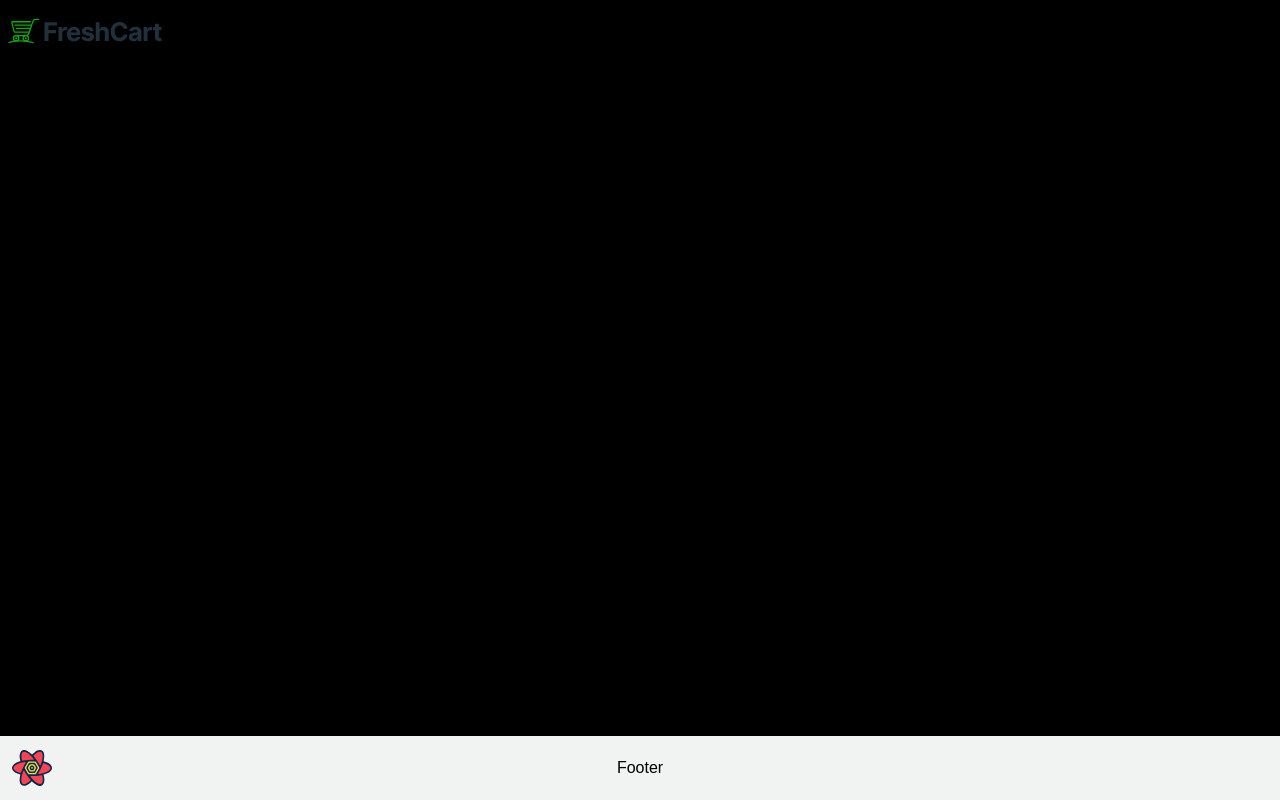
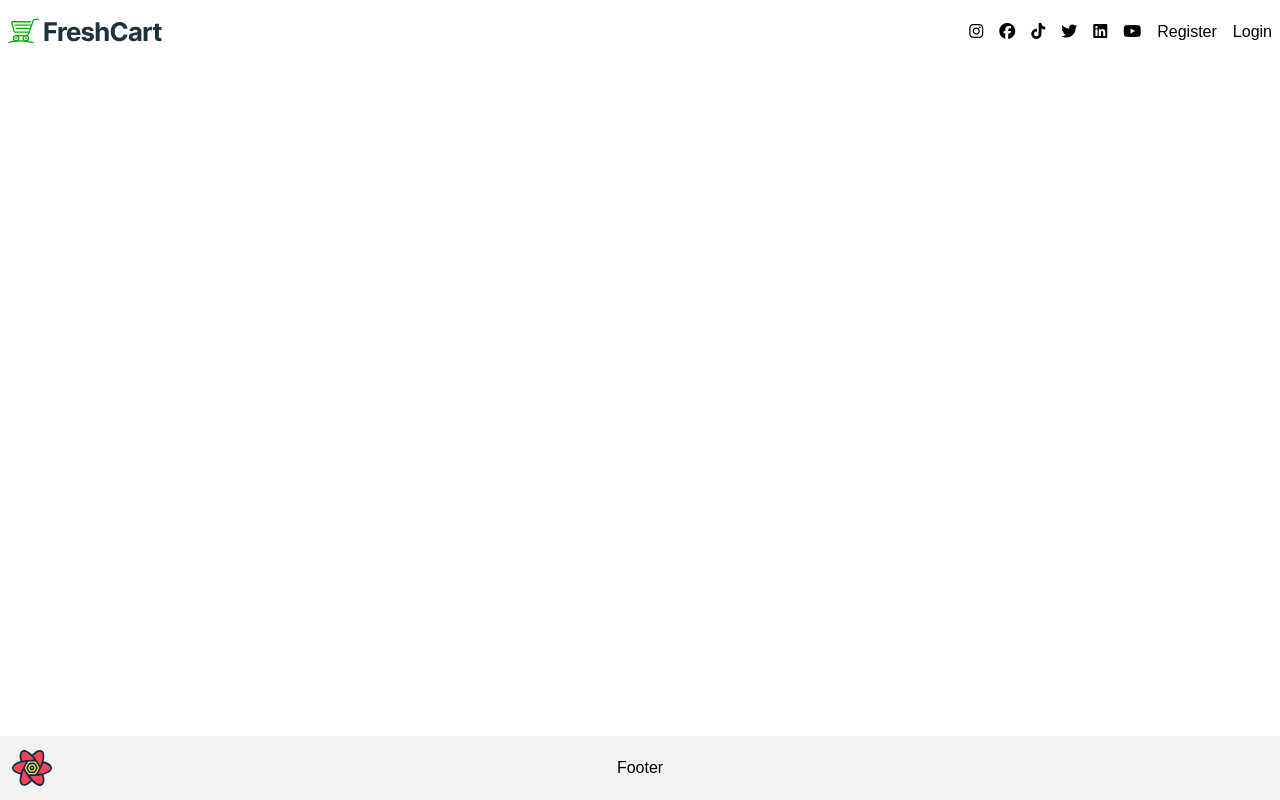
Before and after one commit to marwa1209/FreshCart-React, a React (Create React App) app: page / in a window 1280 px wide. Built offline with nearby package versions, Linux system fonts and the light colour scheme.

Commit message:
remove-style-layout

```diff
--- a/src/Components/Layout/Layout.jsx
+++ b/src/Components/Layout/Layout.jsx
@@ -8,13 +8,11 @@ import { Outlet } from "react-router-dom";
 import { Toaster } from "react-hot-toast";
 export default function Layout() {
   return (
-    <div className="xl:container xl:m-auto xl:bg-black bg-black">
     <div className={styles.host}>
       <NavBar />
       <Outlet />
       <Toaster />
       <Footer />
     </div>
-    </div>
   );
 }
```
